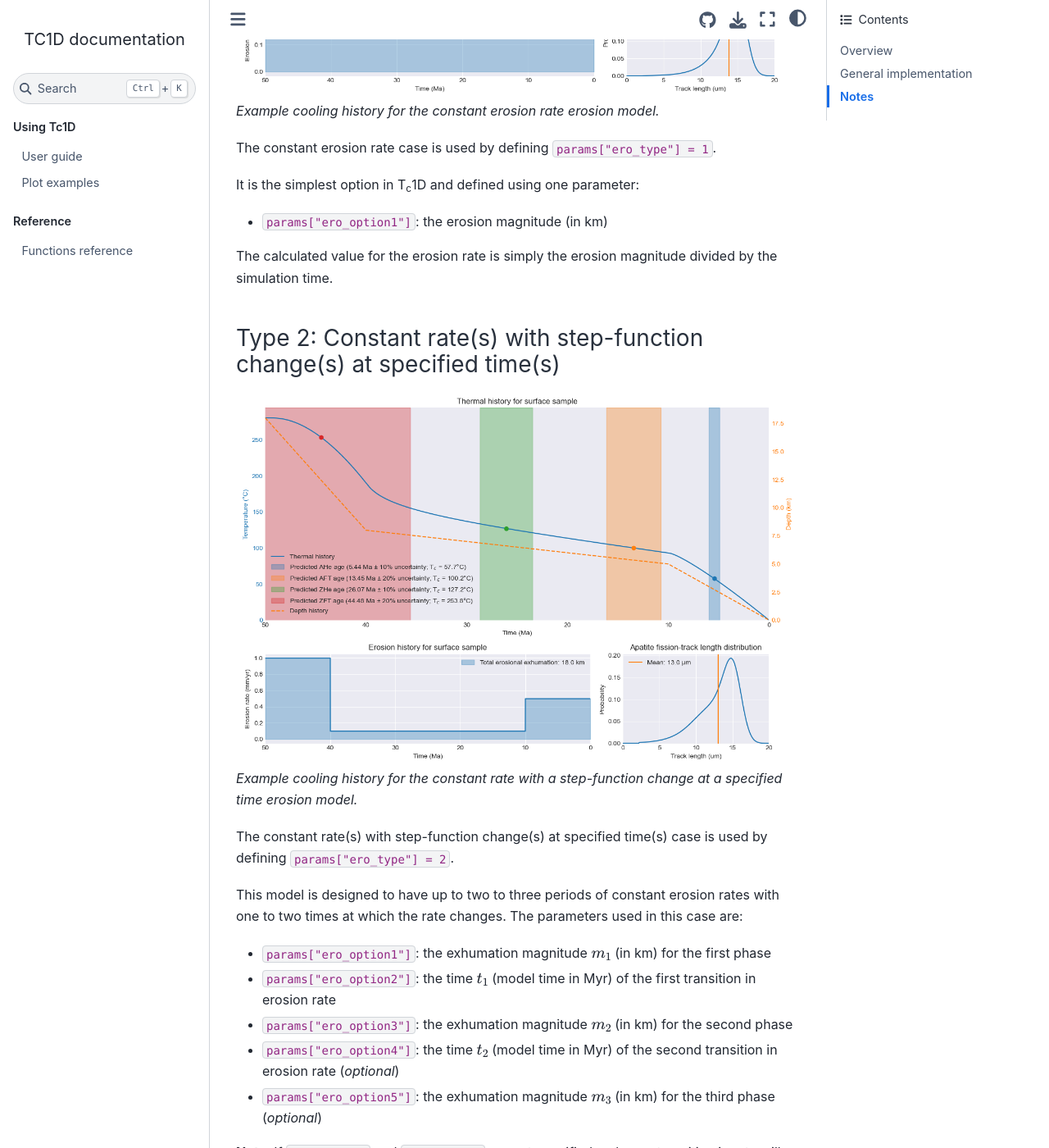
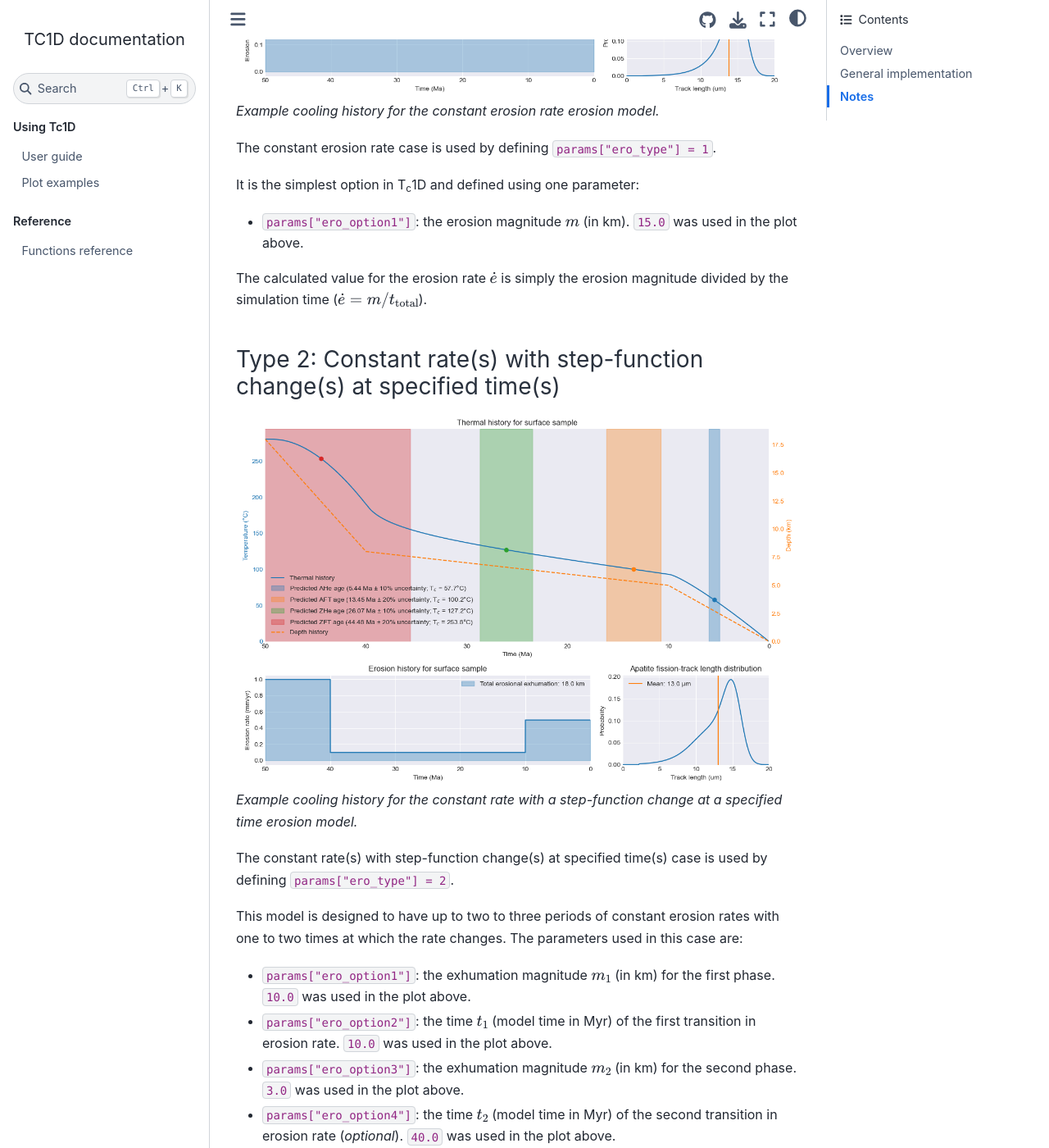
Before and after one commit to HUGG/TC1D, a Sphinx documentation site: the page built from docs/source/erosion-models.md, in a window 1280 px wide and 1400 px high, scrolled down 2166 px. Shown: the whole window at 82% size. Built offline with Sphinx 7.4.7 and the Sphinx Book theme 1.1.4, drawn with Linux system fonts in a browser that asks for light colours; some of the changed text lies outside the part shown.

Commit message:
Add details about the values used for the example plots

```diff
--- a/docs/source/erosion-models.md
+++ b/docs/source/erosion-models.md
@@ -64,9 +64,9 @@ The constant erosion rate case is used by defining `params["ero_type"] = 1`.
 
 It is the simplest option in T<sub>c</sub>1D and defined using one parameter:
 
-- `params["ero_option1"]`: the erosion magnitude (in km)
+- `params["ero_option1"]`: the erosion magnitude $m$ (in km). `15.0` was used in the plot above.
 
-The calculated value for the erosion rate is simply the erosion magnitude divided by the simulation time.
+The calculated value for the erosion rate $\dot{e}$ is simply the erosion magnitude divided by the simulation time ($\dot{e} = m / t_{\mathrm{total}}$).
 
 ### Type 2: Constant rate(s) with step-function change(s) at specified time(s)
 
@@ -78,11 +78,11 @@ The constant rate(s) with step-function change(s) at specified time(s) case is u
 This model is designed to have up to two to three periods of constant erosion rates with one to two times at which the rate changes.
 The parameters used in this case are:
 
-- `params["ero_option1"]`: the exhumation magnitude $m_{1}$ (in km)  for the first phase
-- `params["ero_option2"]`: the time $t_{1}$ (model time in Myr) of the first transition in erosion rate
-- `params["ero_option3"]`: the exhumation magnitude $m_{2}$ (in km) for the second phase
-- `params["ero_option4"]`: the time $t_{2}$ (model time in Myr) of the second transition in erosion rate (*optional*)
-- `params["ero_option5"]`: the exhumation magnitude $m_{3}$ (in km) for the third phase (*optional*)
+- `params["ero_option1"]`: the exhumation magnitude $m_{1}$ (in km) for the first phase. `10.0` was used in the plot above.
+- `params["ero_option2"]`: the time $t_{1}$ (model time in Myr) of the first transition in erosion rate. `10.0` was used in the plot above.
+- `params["ero_option3"]`: the exhumation magnitude $m_{2}$ (in km) for the second phase. `3.0` was used in the plot above.
+- `params["ero_option4"]`: the time $t_{2}$ (model time in Myr) of the second transition in erosion rate (*optional*). `40.0` was used in the plot above.
+- `params["ero_option5"]`: the exhumation magnitude $m_{3}$ (in km) for the third phase (*optional*). `5.0` was used in the plot above.
 
 **Note**: If `ero_option4` and `ero_option5` are not specified, only one transition in rate will occur.
 
```
